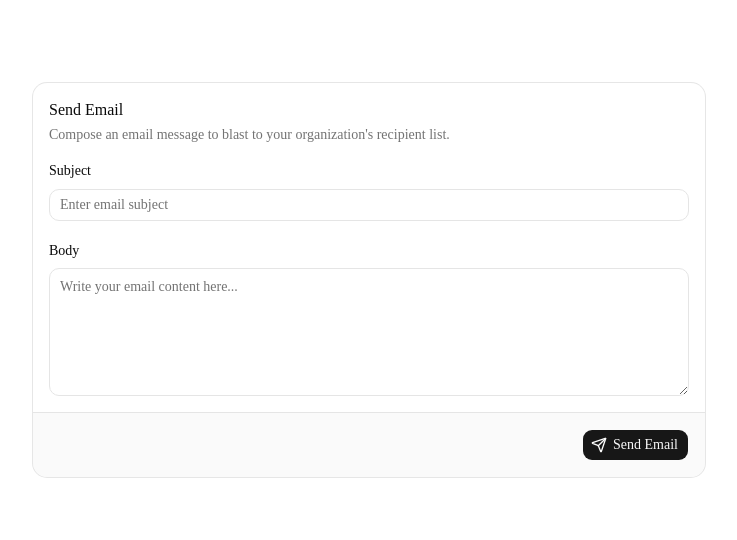
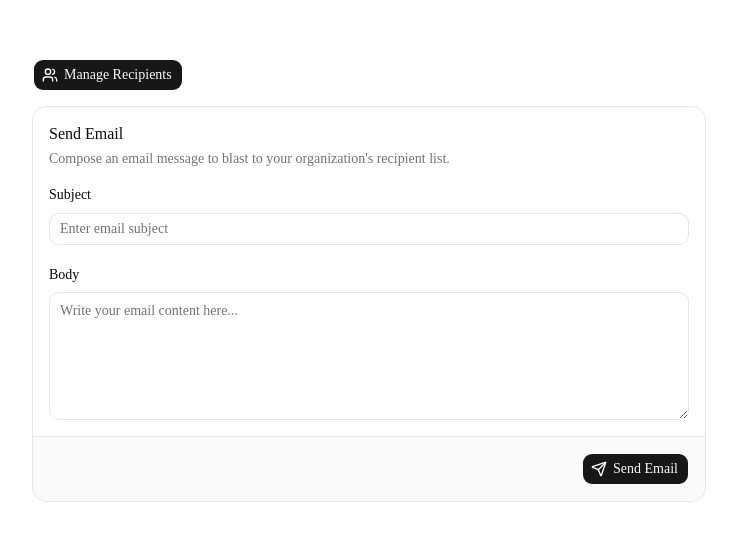
Before and after one commit to XOIntern/email-blasting, a Next.js app: page / in a window 1280 px wide. Shown: the part 120-660 px from the top of the page, without its empty margins (271-1008 px from the left). Built offline with nearby package versions, Linux system fonts and the light colour scheme.

Commit message:
scaffold manage recipients button

```diff
--- a/app/page.tsx
+++ b/app/page.tsx
@@ -2,7 +2,7 @@
 
 import { useState, SubmitEvent } from 'react';
 
-import { Send } from 'lucide-react';
+import { Send, Users } from 'lucide-react';
 import { Button } from '@/components/ui/button';
 import {
   Card,
@@ -44,7 +44,14 @@ export default function Home() {
 
   return (
     <main className="flex min-h-screen w-full items-center justify-center p-4 md:p-8">
-      <form onSubmit={handleSubmit} className="w-full max-w-2xl">
+      <div className="flex w-full max-w-2xl flex-col gap-4">
+        <div className="flex justify-start">
+          <Button type="button">
+            <Users data-icon="inline-start" />
+            Manage Recipients
+          </Button>
+        </div>
+        <form onSubmit={handleSubmit} className="w-full">
           <Card>
             <CardHeader>
               <CardTitle>Send Email</CardTitle>
@@ -88,6 +95,7 @@ export default function Home() {
             </CardFooter>
           </Card>
         </form>
+      </div>
     </main>
   );
 }
```
Lines whose indentation alone changed are shown as unchanged.
